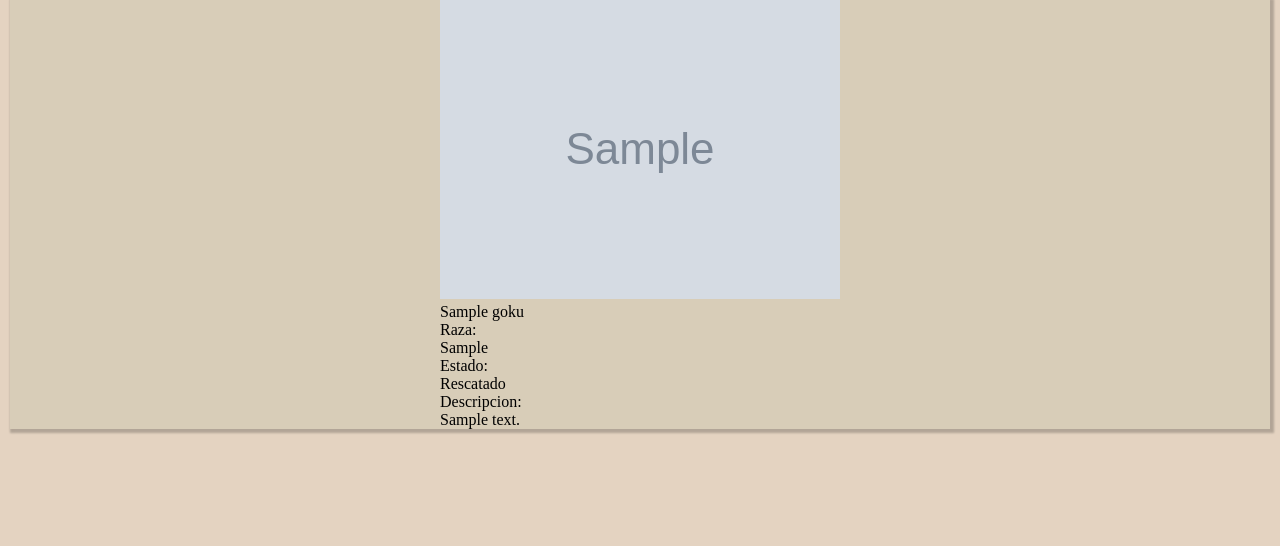
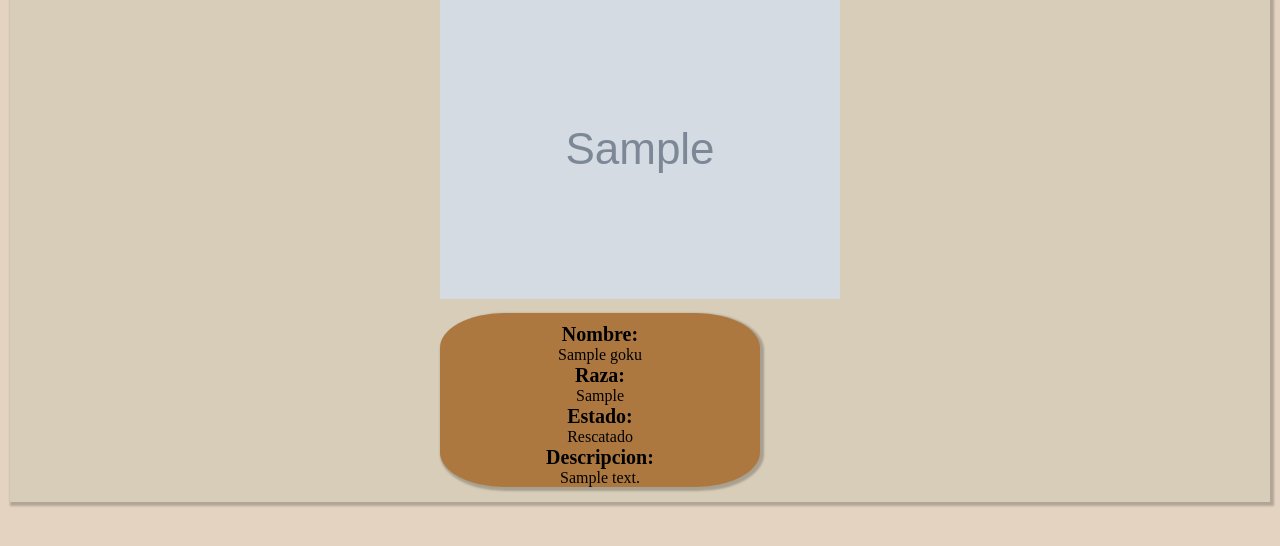
Before and after one commit to Jademuss/MisPerris2.0, a Django app: page /goku_list/goku_lista/1/ in a window 1280 px wide. Shown: the part 111-657 px from the top of the page. Run offline with Django 3.2, Linux system fonts and the light colour scheme; tables that the repository leaves empty hold one stand-in row (values such as "Sample post"); grey boxes marked "Sample" are stand-in pictures; some libraries are stand-ins or nearby versions.

Commit message:
ultimos arreglos antes de morir

```diff
--- a/misperris/static/styles/details.css
+++ b/misperris/static/styles/details.css
@@ -11,9 +11,9 @@ body{
    justify-content: center;
    align-items: center;
 }
-.item-form{
+.item-list-info{
    width:320px;
-   margin-top: 10%;
+   margin-top: 10px;
    color:black;
    display: flex;
    flex-direction: column;
@@ -22,8 +22,13 @@ body{
    justify-content: center;
    margin-bottom: 15px;
    padding-top: 10px;
-   background: #ada266;
+   background: #AD7840;
    box-shadow: 2px 2px 2px 2px rgba(0,0,0,0.22);
+   border-radius: 20%;
+}
+.item-list-data{
+    font-size: 20px;
+    font-weight: bold;
 }
 .item-form input,textarea,select{
    padding: 5px;
--- a/misperris/static/styles/entry.css
+++ b/misperris/static/styles/entry.css
@@ -12,6 +12,7 @@
 
 
 
+
 }
 
 #myCarousel
@@ -19,12 +20,14 @@
     align-content: center;
     width: 100%;
     height: 100%;
+    background: url(imgn/fondo.jpg);
 
 }
 .item img
 {
+    align-content: center;
     width: 100%;
-    max-height: 500px;
+    max-height: 525px;
 }
 .descripcion
 {
--- a/misperris/templates/misperris/goku_details.html
+++ b/misperris/templates/misperris/goku_details.html
@@ -43,20 +43,21 @@
                 {% endif %}
 
             </div>
-            <div class="item-list-name">
-                <p id="name">{{ goku.nombre_lomito }}</p>
-            </div>
             <div class="item-list-info">
+            <div class="item-list-data">Nombre:</div>
+                <div class="item-list-name">
+                    <p id="name">{{ goku.nombre_lomito }}</p>
+                </div>
                 <div class="item-list-data">Raza:</div>
-                <div class="item-list-data">
+                <div class="item-list-raza">
                     <p id="raza"> {{ goku.raza_lomito }}</p>
                 </div>
                 <div class="item-list-data">Estado:</div>
-                <div class="item-list-data">
+                <div class="item-list-estado">
                     <p id="estado">{{ goku.estado_lomito}}</p>
                 </div>
-                <div class="item-list-des">Descripcion:</div>
-                <div class="item-list-data">
+                <div class="item-list-data">Descripcion:</div>
+                <div class="item-list-descripcion">
                     <p>
                         {{ goku.descripcion_lomito }}
                     </p>
```
Also changed, not shown: misperris/static/styles/lista.css (+6 -1 lines), misperris/static/img/fondo.jpg (deleted), misperris/static/img/lala.jpg (deleted), misperris/static/styles/imgn/fondo.jpg (added).
